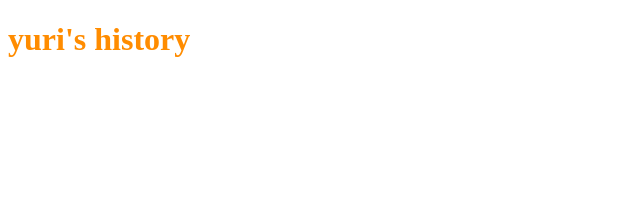
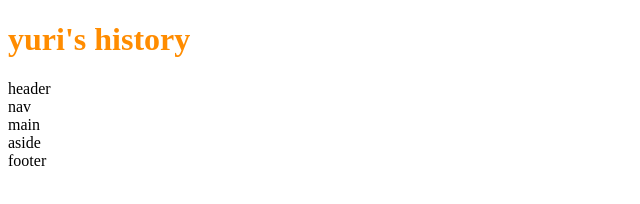
Before and after one commit to noselfienoselfie/noselfienoselfie.github.io, a plain HTML site: page index.html in a window 1280 px wide. Shown: the whole page, without its empty margins (0-640 px from the left). Drawn offline with Linux system fonts and the light colour scheme.

Commit message:
holy grail 추가

```diff
--- a/index.html
+++ b/index.html
@@ -10,4 +10,13 @@
 <body>
    <h1>yuri's history</h1>
 </body>
+<header>header</header>
+<div>
+  <nav>nav</nav>
+  <main>main</main>
+  <aside>aside</aside>
+
+</div>
+<footer>footer</footer>
+
 </html>
```
